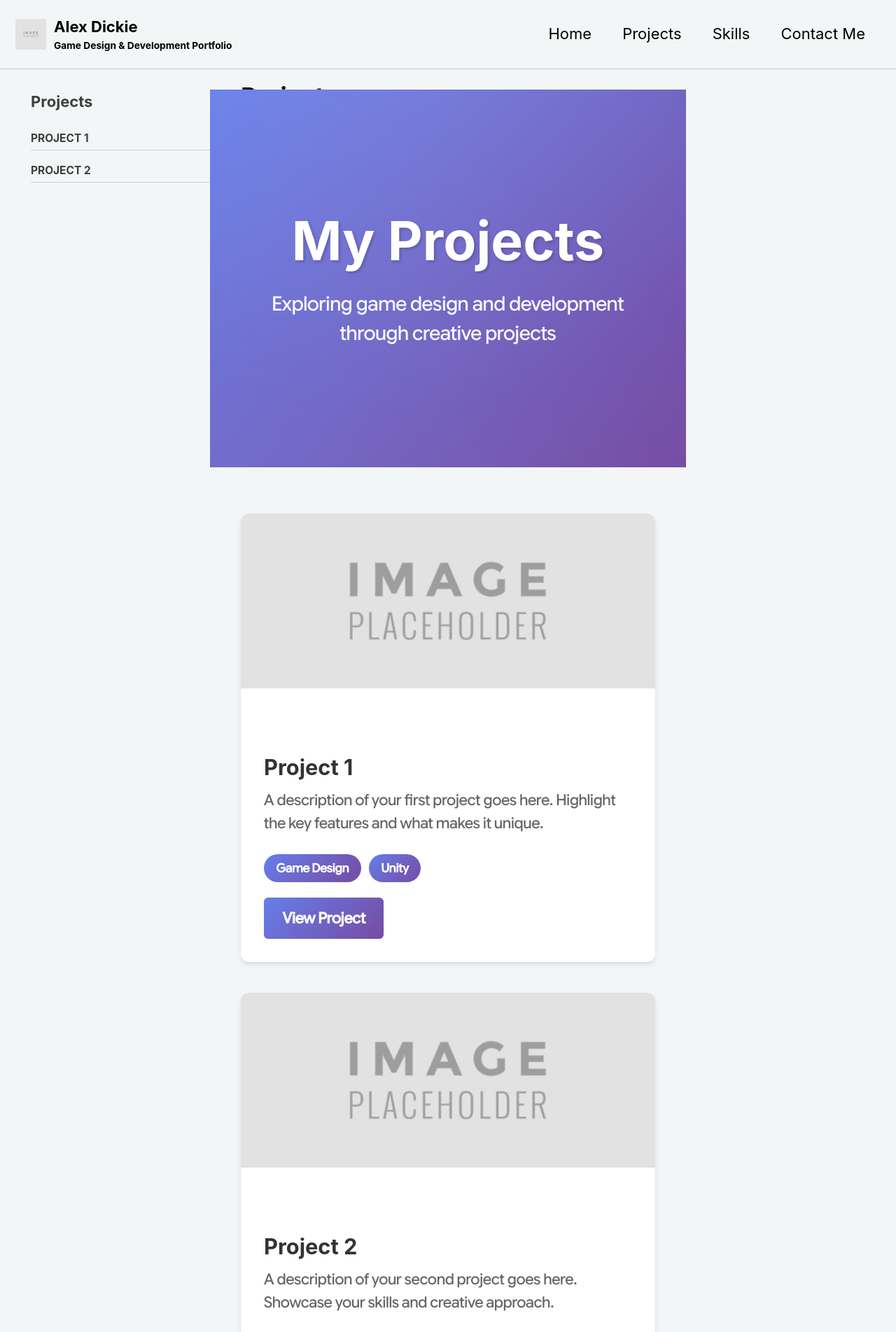
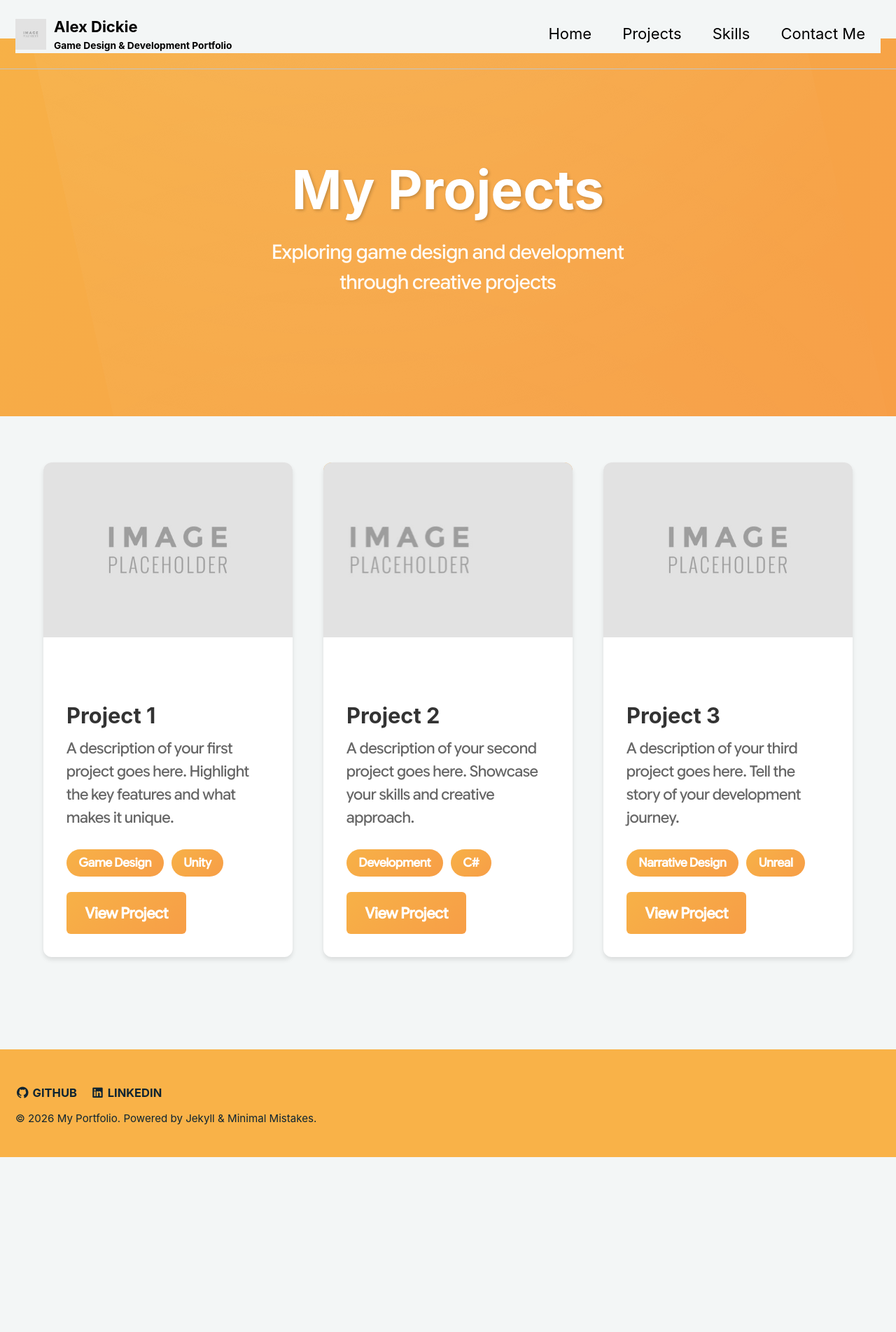
Before and after one commit to AlexUlster/AlexUlster.github.io, a Jekyll site: the page built from _pages/projects.md, in a window 1280 px wide. Shown: the top 1904 px of the page at 70% size. Built offline with Jekyll 4.4.1, drawn with Linux system fonts in a browser that asks for light colours; after the commit the page ends 1654 px from its top, so only the background shows below that; part of the change alters nothing that is shown; some of the changed text lies outside the part shown.

Commit message:
Update projects.md

```diff
--- a/_pages/projects.md
+++ b/_pages/projects.md
@@ -1,11 +1,7 @@
 ---
 title: "Projects"
-layout: single
+layout: default
 permalink: /projects/
-sidebar:
-  title: "Projects"
-  nav:
-    - projects
 ---
 
 <style>
@@ -16,7 +12,7 @@ sidebar:
     display: flex;
     align-items: center;
     justify-content: center;
-    background: linear-gradient(135deg, #667eea 0%, #764ba2 100%);
+    background: linear-gradient(135deg, #f7b147 0%, #f79e47 100%);
     color: white;
     text-align: center;
     overflow: hidden;
@@ -67,6 +63,10 @@ sidebar:
     grid-template-columns: repeat(auto-fit, minmax(320px, 1fr));
     gap: 2rem;
     margin: 3rem 0;
+    max-width: 1200px;
+    margin-left: auto;
+    margin-right: auto;
+    padding: 0 1rem;
   }
 
   .project-card {
@@ -93,9 +93,38 @@ sidebar:
     position: relative;
     overflow: hidden;
     height: 250px;
-    background: linear-gradient(135deg, #667eea 0%, #764ba2 100%);
+    background: linear-gradient(135deg, #f7b147 0%, #f79e47 100%);
   }
 
+  /* Scrolling Collage */
+  .project-collage {
+    width: 100%;
+    height: 100%;
+    display: flex;
+    animation: scrollCollage 15s linear infinite;
+  }
+
+  .project-collage:hover {
+    animation-play-state: paused;
+  }
+
+  @keyframes scrollCollage {
+    0% {
+      transform: translateX(0);
+    }
+    100% {
+      transform: translateX(-50%);
+    }
+  }
+
+  .collage-image {
+    width: 150px;
+    height: 250px;
+    flex-shrink: 0;
+    object-fit: cover;
+  }
+
+  /* Fallback for single image */
   .project-card img {
     width: 100%;
     height: 100%;
@@ -113,12 +142,13 @@ sidebar:
     left: 0;
     right: 0;
     bottom: 0;
-    background: rgba(102, 126, 234, 0.9);
+    background: rgba(247, 177, 71, 0.9);
     display: flex;
     align-items: center;
     justify-content: center;
     opacity: 0;
     transition: opacity 0.3s ease;
+    z-index: 10;
   }
 
   .project-card:hover .project-overlay {
@@ -159,7 +189,7 @@ sidebar:
 
   .project-tag {
     display: inline-block;
-    background: linear-gradient(135deg, #667eea 0%, #764ba2 100%);
+    background: linear-gradient(135deg, #f7b147 0%, #f79e47 100%);
     color: white;
     padding: 0.3rem 0.8rem;
     border-radius: 20px;
@@ -169,7 +199,7 @@ sidebar:
 
   .project-link {
     display: inline-block;
-    background: linear-gradient(135deg, #667eea 0%, #764ba2 100%);
+    background: linear-gradient(135deg, #f7b147 0%, #f79e47 100%);
     color: white;
     padding: 0.6rem 1.2rem;
     border-radius: 6px;
@@ -182,25 +212,7 @@ sidebar:
 
   .project-link:hover {
     transform: translateX(5px);
-    box-shadow: 0 4px 12px rgba(102, 126, 234, 0.4);
-  }
-
-  /* Scroll Indicator */
-  .scroll-indicator {
-    text-align: center;
-    margin: 2rem 0;
-    color: #999;
-    font-size: 0.9rem;
-  }
-
-  .scroll-arrow {
-    display: inline-block;
-    animation: bounce 2s infinite;
-  }
-
-  @keyframes bounce {
-    0%, 100% { transform: translateY(0); }
-    50% { transform: translateY(-10px); }
+    box-shadow: 0 4px 12px rgba(247, 177, 71, 0.4);
   }
 
   @keyframes fadeInUp {
@@ -227,6 +239,10 @@ sidebar:
     .projects-container {
       grid-template-columns: 1fr;
       gap: 1.5rem;
+    }
+
+    .projects-hero {
+      margin: -1rem -1rem 2rem -1rem;
     }
   }
 </style>
@@ -261,7 +277,15 @@ sidebar:
   <!-- Project 2 -->
   <div class="project-card">
     <div class="project-image-container">
-      <img src="/assets/images/Placeholder.jpg" alt="Project 2">
+      <div class="project-collage">
+        <img src="/assets/images/Placeholder.jpg" alt="Project 2 Image 1" class="collage-image">
+        <img src="/assets/images/Placeholder.jpg" alt="Project 2 Image 2" class="collage-image">
+        <img src="/assets/images/Placeholder.jpg" alt="Project 2 Image 3" class="collage-image">
+        <!-- Duplicated for seamless loop -->
+        <img src="/assets/images/Placeholder.jpg" alt="Project 2 Image 1" class="collage-image">
+        <img src="/assets/images/Placeholder.jpg" alt="Project 2 Image 2" class="collage-image">
+        <img src="/assets/images/Placeholder.jpg" alt="Project 2 Image 3" class="collage-image">
+      </div>
       <div class="project-overlay">
         <div class="overlay-text">Click to explore →</div>
       </div>
@@ -297,10 +321,6 @@ sidebar:
   </div>
 </div>
 
-<div class="scroll-indicator">
-  <div class="scroll-arrow">↓ Scroll to see more ↓</div>
-</div>
-
 <script>
   // Scroll reveal animation
   const observerOptions = {
@@ -320,18 +340,4 @@ sidebar:
   document.querySelectorAll('.project-card').forEach(card => {
     observer.observe(card);
   });
-
-  // Smooth scroll
-  document.querySelectorAll('a[href^="#"]').forEach(anchor => {
-    anchor.addEventListener('click', function (e) {
-      e.preventDefault();
-      const target = document.querySelector(this.getAttribute('href'));
-      if (target) {
-        target.scrollIntoView({
-          behavior: 'smooth',
-          block: 'start'
-        });
-      }
-    });
-  });
 </script>
```
